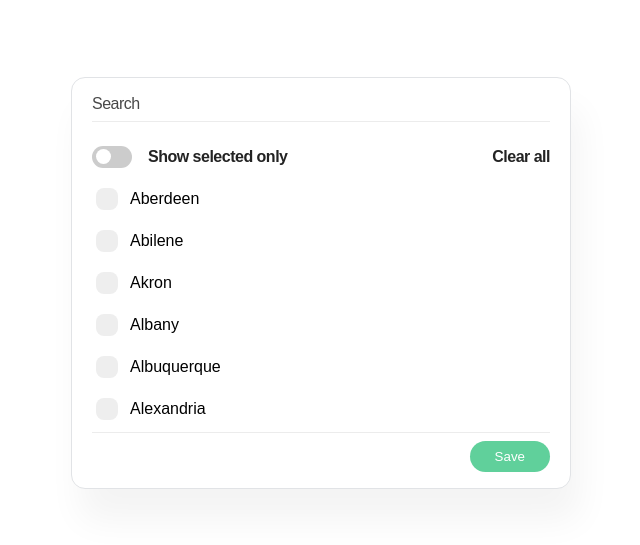
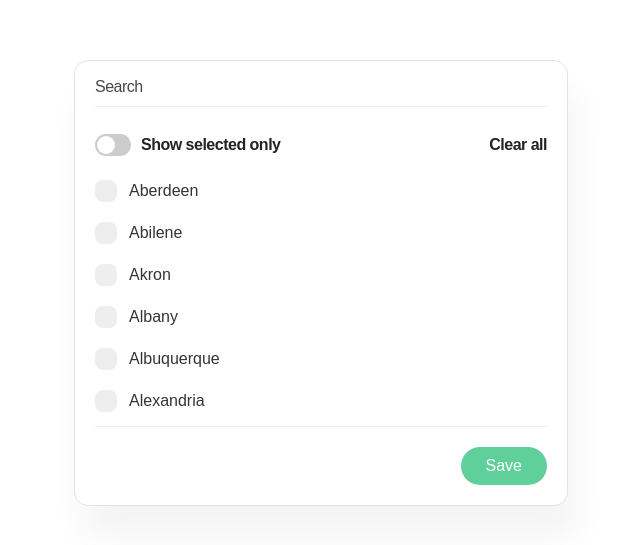
Before and after one commit to stanislav-kozak/tomas-test-form, a Vue app: page / in a window 1280 px wide. Shown: the part 117-662 px from the top of the page, without its empty margins (319-959 px from the left). Built offline with nearby package versions, Linux system fonts and the light colour scheme; a web font is replaced by a local one.

Commit message:
fix: update styles to pixel perfect.

```diff
--- a/src/components/FormSearch.vue
+++ b/src/components/FormSearch.vue
@@ -56,7 +56,7 @@ const save = () => {
     <span class="search-form__divider" />
     <div class="d-flex justify-space-between search-form__switch-wrapper">
       <div
-          class="d-flex align-center gap-4"
+          class="d-flex align-center search-form__show-selected"
       >
         <label class="switch">
           <input v-model="isOnlySelected" type="checkbox">
@@ -77,7 +77,7 @@ const save = () => {
       <li
           v-for="city in showCities"
           :key="city.label"
-          class="search-form__city-list-item d-flex align-center gap-3 pa-1 cursor-pointer"
+          class="search-form__city-list-item d-flex align-center gap-3 py-1 cursor-pointer"
           @click="selectCity(city)"
       >
         <label class="container-checkbox">
@@ -93,7 +93,7 @@ const save = () => {
       </li>
     </ul>
     <span class="search-form__divider" />
-    <div class="d-flex justify-end">
+    <div class="d-flex justify-end search-form__button-wrapper">
       <button
           class="search-form__button"
           @click="save"
@@ -110,7 +110,8 @@ $main-color: #232323;
 .search-form {
   display: flex;
   flex-direction: column;
-  width: 500px;
+  width: 494px;
+  height: 446px;
 
   padding: 16px 20px;
   background: #FFFFFF;
@@ -124,9 +125,14 @@ $main-color: #232323;
   }
 
   &__switch-wrapper {
+    margin-top: 1px;
     @media screen and (max-width: 620px) {
       flex-direction: column;
     }
+  }
+
+  &__show-selected {
+    gap: 10px
   }
 
   &__input {
@@ -163,7 +169,7 @@ $main-color: #232323;
   }
 
   &__divider {
-    margin: 8px 0;
+    margin: 10px 0;
     height: 1px;
     background: #ECECEC;
   }
@@ -185,6 +191,8 @@ $main-color: #232323;
   }
 
   &__city-list {
+    margin-right: 3px;
+    margin-top: 4px;
     height: 240px;
     display: flex;
     flex-direction: column;
@@ -210,14 +218,26 @@ $main-color: #232323;
     }
   }
 
+  &__city-list-item {
+    font-size: 16px;
+    line-height: 16px;
+    color: #343434;
+  }
+
+  &__button-wrapper {
+    margin-top: 10px;
+  }
+
   &__button {
     position: relative;
     cursor: pointer;
     display: inline-block;
     padding: 8px 25px;
     background: #60D09B;
+    font-size: 16px;
+    line-height: 22px;
     color: #FFFFFF;
-    border-radius: 16px;
+    border-radius: 50px;
     border: none;
 
     &:hover {
@@ -312,7 +332,7 @@ $main-color: #232323;
 .switch {
   position: relative;
   display: inline-block;
-  width: 40px;
+  width: 36px;
   height: 22px;
 }
 
@@ -337,10 +357,10 @@ $main-color: #232323;
 .slider:before {
   position: absolute;
   content: "";
-  height: 15px;
-  width: 15px;
-  left: 4px;
-  bottom: 4px;
+  height: 18px;
+  width: 18px;
+  left: 2px;
+  bottom: 2px;
   background-color: white;
   -webkit-transition: .4s;
   transition: .4s;
@@ -355,9 +375,9 @@ input:focus + .slider {
 }
 
 input:checked + .slider:before {
-  -webkit-transform: translateX(17px);
-  -ms-transform: translateX(17px);
-  transform: translateX(17px);
+  -webkit-transform: translateX(14px);
+  -ms-transform: translateX(14px);
+  transform: translateX(14px);
 }
 
 .slider.round {
```
